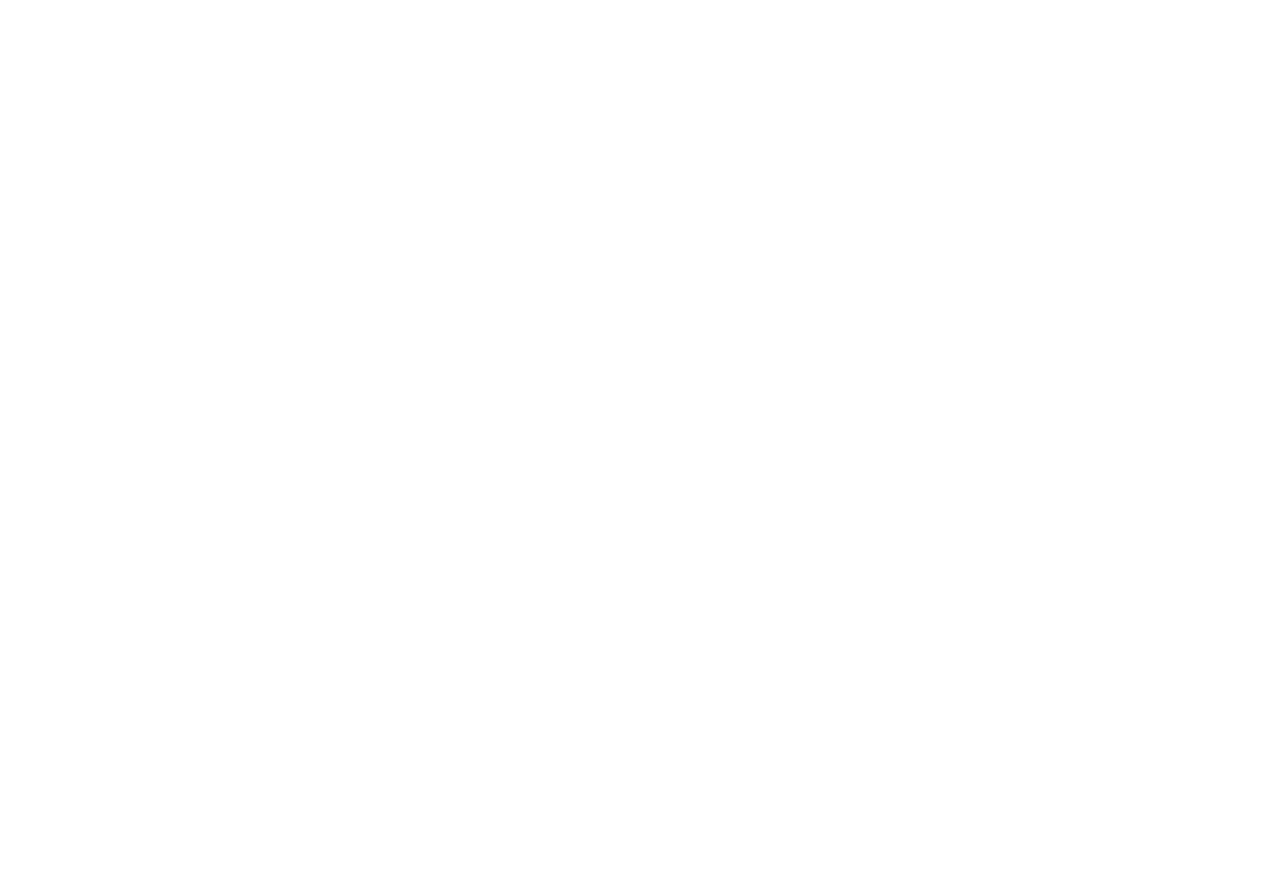
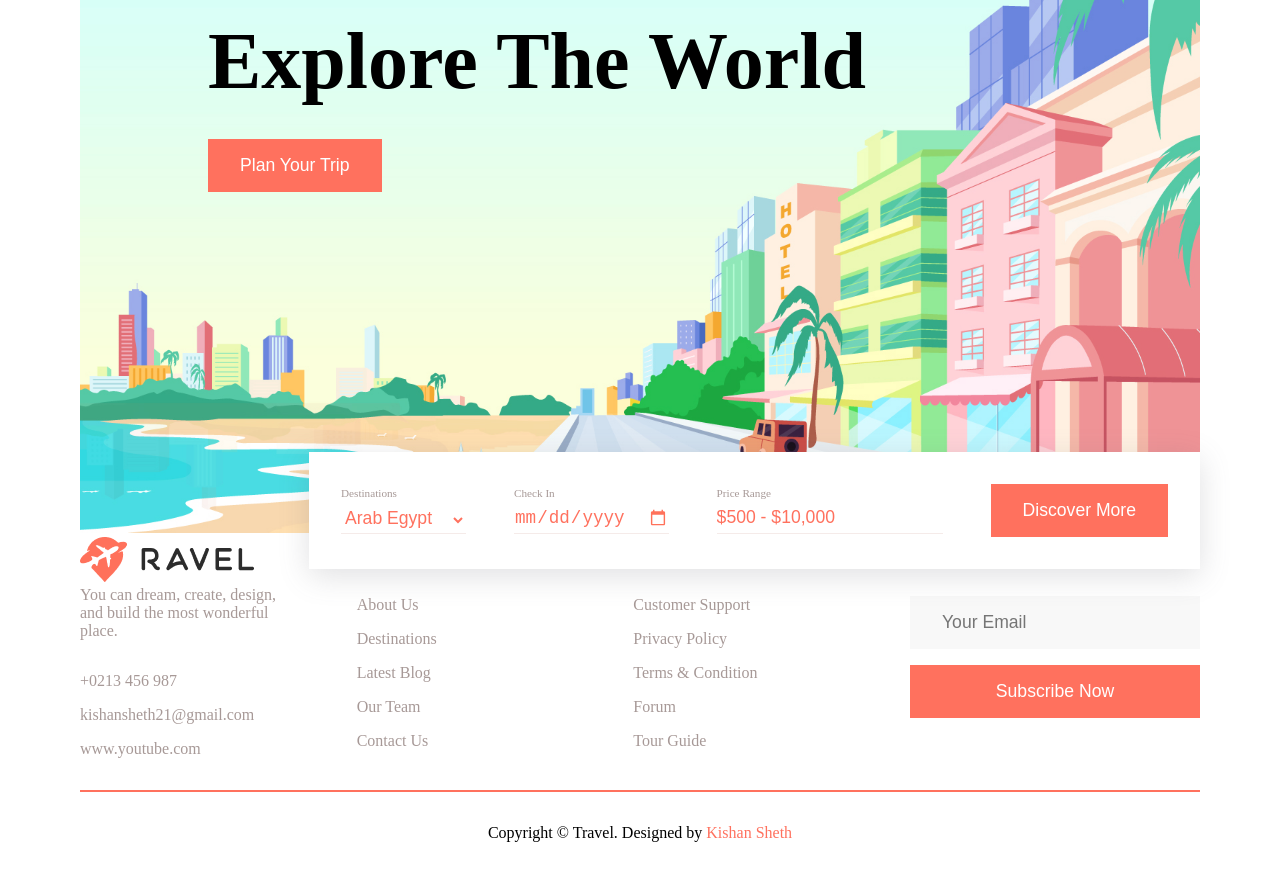
Before and after one commit to OdeliaFink/travel-agency, a React (Vite) app: page / in a window 1280 px wide. Shown: the part 300-1174 px from the top of the page. Before the commit the page ends 800 px from the top, so only its background shows below. Built offline with nearby package versions, Linux system fonts and the light colour scheme.

Commit message:
refactor

```diff
--- a/src/App.jsx
+++ b/src/App.jsx
@@ -1,10 +1,14 @@
 import React from 'react';
-import Navbar from './components/Navbar/Navbar';
+import { Footer } from './components/Footer';
+import { Home } from './components/Home';
+import { Navbar } from './components/Navbar';
 
 const App = () => {
   return (
     <div>
       <Navbar />
+      <Home />
+      <Footer />
     </div>
   );
 };
--- /dev/null
+++ b/src/components/Button.jsx
@@ -0,0 +1,14 @@
+import React from 'react';
+import styled from 'styled-components';
+export default function Button({ text }) {
+  return <Btn>{text}</Btn>;
+}
+
+const Btn = styled.button`
+  padding: 1rem 2rem;
+  background-color: var(--primary-color);
+  border: none;
+  font-size: 1.1rem;
+  color: white;
+  cursor: pointer;
+`;
--- /dev/null
+++ b/src/components/Footer.jsx
@@ -0,0 +1,136 @@
+import React from 'react';
+import styled from 'styled-components';
+import logo from '../assets/logo.png';
+import Button from './Button';
+
+export const Footer = () => {
+  const quickLinks = [
+    'About Us',
+    'Destinations',
+    'Latest Blog',
+    'Our Team',
+    'Contact Us',
+  ];
+  const supportLinks = [
+    'Customer Support',
+    'Privacy Policy',
+    'Terms & Condition',
+    'Forum',
+    'Tour Guide',
+  ];
+  return (
+    <Container>
+      <div className="upper-footer">
+        <div className="col">
+          <div className="brand">
+            <div className="logo">
+              <img src={logo} alt="logo" />
+            </div>
+            <p className="desciption">
+              You can dream, create, design, and build the most wonderful place.
+            </p>
+          </div>
+          <ul>
+            <li>
+              <span> +0213 456 987 </span>
+            </li>
+            <li>
+              <span>kishansheth21@gmail.com</span>
+            </li>
+            <li>
+              <span>www.youtube.com</span>
+            </li>
+          </ul>
+        </div>
+        <div className="col">
+          <h2>Quick Links</h2>
+          <ul>
+            {quickLinks.map((link) => (
+              <li key={link}>{link}</li>
+            ))}
+          </ul>
+        </div>
+        <div className="col">
+          <h2>Support</h2>
+          <ul>
+            {supportLinks.map((link) => (
+              <li key={link}>{link}</li>
+            ))}
+          </ul>
+        </div>
+        <div className="col">
+          <h2>Newsletter</h2>
+          <div className="newsletter">
+            <input type="text" placeholder="Your Email" />
+            <Button text="Subscribe Now" />
+          </div>
+        </div>
+      </div>
+      <div className="lower-footer">
+        <span>
+          Copyright &copy; Travel. Designed by <a href="#">Kishan Sheth</a>
+        </span>
+      </div>
+    </Container>
+  );
+};
+
+const Container = styled.footer`
+  .upper-footer {
+    display: grid;
+    grid-template-columns: 1fr 1fr 1fr 1fr;
+    justify-content: center;
+    border-bottom: 2px solid var(--primary-color);
+    padding-bottom: 2rem;
+    gap: 5rem;
+    .col {
+      display: flex;
+      flex-direction: column;
+      gap: 2rem;
+      color: var(--secondary-text);
+      h2 {
+        color: black;
+      }
+      ul {
+        list-style: none;
+        display: flex;
+        flex-direction: column;
+        gap: 1rem;
+        li {
+          cursor: pointer;
+          transition: var(--default-transition);
+          &:hover {
+            color: var(--primary-color);
+          }
+        }
+      }
+      .newsletter {
+        display: flex;
+        flex-direction: column;
+        gap: 1rem;
+        input {
+          padding: 1rem 2rem;
+          border: none;
+          font-size: 1.1rem;
+          color: white;
+          cursor: pointer;
+          background-color: #f8f8f8;
+        }
+      }
+    }
+  }
+  .lower-footer {
+    padding: 2rem 0;
+    text-align: center;
+    a {
+      text-decoration: none;
+      color: var(--primary-color);
+    }
+  }
+  @media screen and (min-width: 280px) and (max-width: 1080px) {
+    margin: 2rem;
+    .upper-footer {
+      grid-template-columns: 1fr;
+    }
+  }
+`;
--- /dev/null
+++ b/src/components/Home.jsx
@@ -0,0 +1,136 @@
+import React, { useState } from 'react';
+import styled from 'styled-components';
+import HeroImage from '../assets/hero.png';
+import Button from './Button';
+
+export const Home = () => {
+  const [value, setValue] = useState('$500 - $10,000');
+  return (
+    <Section>
+      <div className="background">
+        <img src={HeroImage} alt="Hero" />
+      </div>
+      <div className="content">
+        <div className="info">
+          <h1>It's Time To</h1>
+          <h1>Explore The World</h1>
+          <Button text="Plan Your Trip" />
+        </div>
+        <div className="planner">
+          <form>
+            <div className="row">
+              <label>Destinations</label>
+              <select>
+                <option>Arab Egypt</option>
+                <option>Udaipur India</option>
+              </select>
+            </div>
+            <div className="row">
+              <label>Check In</label>
+              <input type="date" />
+            </div>
+            <div className="row">
+              <label>Price Range</label>
+              <input
+                type="text"
+                value={value}
+                onChange={(e) => setValue(e.target.value)}
+              />
+            </div>
+            <div className="row">
+              <Button text="Discover More" />
+            </div>
+          </form>
+        </div>
+      </div>
+    </Section>
+  );
+};
+
+const Section = styled.section`
+  margin-top: 2rem;
+  position: relative;
+  .background {
+    img {
+      height: 90vh;
+      width: 100%;
+    }
+  }
+  .content {
+    .info {
+      position: absolute;
+      top: 5rem;
+      margin-left: 8rem;
+      h1 {
+        font-size: 5rem;
+        margin-bottom: 2rem;
+      }
+    }
+    .planner {
+      position: absolute;
+      bottom: -2rem;
+      right: 0;
+      background-color: white;
+      padding: 2rem;
+      box-shadow: rgba(100, 100, 111, 0.2) 0px 7px 29px 0px;
+      form {
+        display: flex;
+        align-items: center;
+        justify-content: flex-end;
+        gap: 3rem;
+        .row {
+          display: flex;
+          flex-direction: column;
+          text-align: start;
+          label {
+            font-size: 0.7rem;
+            color: var(--secondary-text);
+          }
+          input[type='date']::-webkit-calendar-picker-indicator {
+            cursor: pointer;
+            filter: invert(58%) sepia(69%) saturate(2588%) hue-rotate(325deg)
+              brightness(105%) contrast(101%);
+          }
+          input:focus {
+            outline: none;
+          }
+          input,
+          select {
+            border: none;
+            width: 100%;
+            color: var(--primary-color);
+            margin-top: 0.5rem;
+            background-color: white;
+            font-size: 1.1rem;
+            border-bottom: 1px solid #f5ebe9;
+            padding-bottom: 0.3rem;
+          }
+        }
+      }
+    }
+  }
+  @media screen and (min-width: 280px) and (max-width: 1080px) {
+    .background {
+      img {
+        height: 50vh;
+      }
+    }
+    .content {
+      .info {
+        margin-left: 2rem;
+        h1 {
+          font-size: 2rem;
+          margin-bottom: 1rem;
+        }
+      }
+      .planner {
+        position: initial;
+        margin: 2rem;
+        form {
+          align-items: flex-start;
+          flex-direction: column;
+        }
+      }
+    }
+  }
+`;
```
Also changed, not shown: src/components/Navbar.jsx (renamed from src/components/Navbar/Navbar.jsx, +4 -3 lines), src/components/Navbar/styled-components.ts (deleted, +0 -34 lines).
